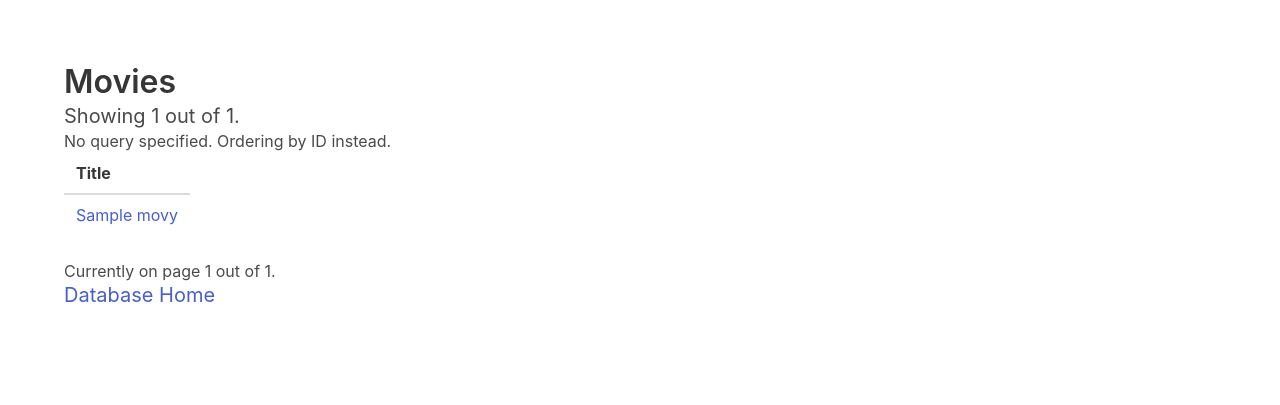
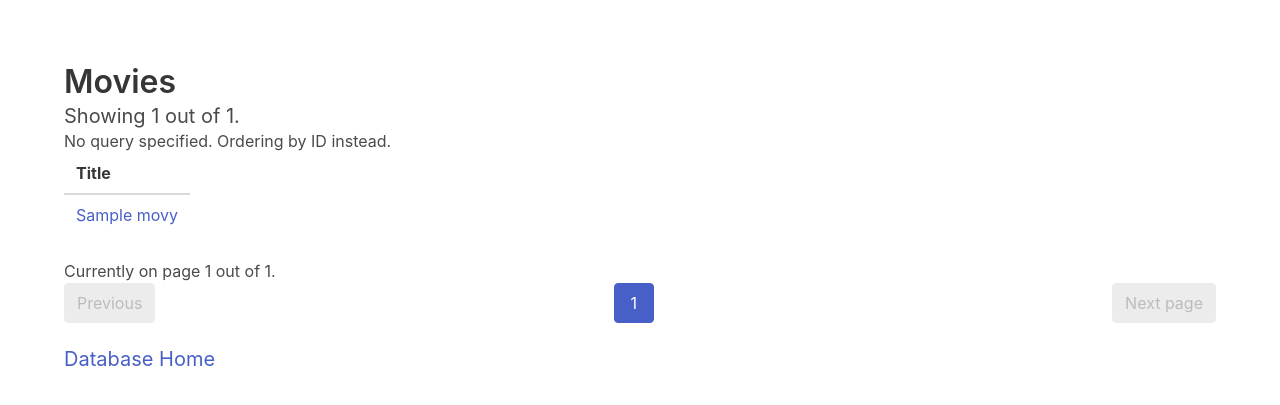
Before and after one commit to zack256/bacon, a Flask app: page /db/movies in a window 1280 px wide. Shown: the top 405 px of the page. Run offline with Flask 2, Linux system fonts and the light colour scheme; tables that the repository leaves empty hold one stand-in row (values such as "Sample post"); parts of the project's set-up code (start-up, migrations or seed data) failed here and were passed over; some libraries are stand-ins or nearby versions.

Commit message:
pagination for the movies page.

```diff
--- /dev/null
+++ b/assets/js/pagination.js
@@ -0,0 +1,11 @@
+function selectCurrentPage (page) {
+    var blocks = document.getElementsByClassName("pagination-link");
+    var block;
+    for (var i = 0; i < blocks.length; i++) {
+        block = blocks[i];
+        if (block.innerHTML == page) {
+            block.classList.add("is-current");
+            break;
+        }
+    }
+}
--- a/templates/db/movies.html
+++ b/templates/db/movies.html
@@ -26,6 +26,50 @@
     </tbody>
 </table>
 <p>Currently on page {{ page }} out of {{ total_pages }}.</p>
+<nav class="pagination is-centered" role="navigation" aria-label="pagination">
+    <a class="pagination-previous" {% if page == 1 %}disabled{% else %}href = "/db/movies/?query={{ query }}&page={{ page - 1 }}"{% endif %}>Previous</a>
+    <a class="pagination-next" {% if page == total_pages %}disabled{% else %}href = "/db/movies/?query={{ query }}&page={{ page + 1 }}"{% endif %}>Next page</a>
+    <ul class="pagination-list">
+        {% if total_pages < 9 %}
+        {% for pg in range(1, total_pages + 1) %}
+        <li><a class="pagination-link" href = "/db/movies/?query={{ query }}&page={{ pg }}">{{ pg }}</a></li>
+        {% endfor %}
+        {% else  %}
+        {% if page < 5 %}
+        {% for pg in range(1, page + 2) %}
+        <li><a class="pagination-link" href = "/db/movies/?query={{ query }}&page={{ pg }}">{{ pg }}</a></li>
+        {% endfor %}
+        <li><span class="pagination-ellipsis">&hellip;</span></li>
+        <li><a class="pagination-link" href = "/db/movies/?query={{ query }}&page={{ total_pages - 1 }}">{{ total_pages - 1 }}</a></li>
+        <li><a class="pagination-link" href = "/db/movies/?query={{ query }}&page={{ total_pages }}">{{ total_pages }}</a></li>
+        {% elif page > total_pages - 4 %}
+        <li><a class="pagination-link" href = "/db/movies/?query={{ query }}&page={{ 1 }}">{{ 1 }}</a></li>
+        <li><a class="pagination-link" href = "/db/movies/?query={{ query }}&page={{ 2 }}">{{ 2 }}</a></li>
+        <li><span class="pagination-ellipsis">&hellip;</span></li>
+        {% for pg in range(page - 1, total_pages + 1) %}
+        <li><a class="pagination-link" href = "/db/movies/?query={{ query }}&page={{ pg }}">{{ pg }}</a></li>
+        {% endfor %}
+        {% else %}
+        <li><a class="pagination-link" href = "/db/movies/?query={{ query }}&page={{ 1 }}">{{ 1 }}</a></li>
+        <li><a class="pagination-link" href = "/db/movies/?query={{ query }}&page={{ 2 }}">{{ 2 }}</a></li>
+        <li><span class="pagination-ellipsis">&hellip;</span></li>
+        <li><a class="pagination-link" href = "/db/movies/?query={{ query }}&page={{ page - 1 }}">{{ page - 1 }}</a></li>
+        <li><a class="pagination-link" href = "/db/movies/?query={{ query }}&page={{ page }}">{{ page }}</a></li>
+        <li><a class="pagination-link" href = "/db/movies/?query={{ query }}&page={{ page + 1 }}">{{ page + 1 }}</a></li>
+        <li><span class="pagination-ellipsis">&hellip;</span></li>
+        <li><a class="pagination-link" href = "/db/movies/?query={{ query }}&page={{ total_pages - 1 }}">{{ total_pages - 1 }}</a></li>
+        <li><a class="pagination-link" href = "/db/movies/?query={{ query }}&page={{ total_pages }}">{{ total_pages }}</a></li>
+        {% endif %}
+        {% endif %}
+    </ul>
+</nav>
 {% endif %}
 <h5 class = "subtitle is-5"><a href = "/db/">Database Home</a></h5>
 {% endblock %}
+{% block more_bottom %}
+<script src = "/assets/js/pagination.js"></script>
+<script>
+    var body = document.getElementsByTagName("BODY")[0];
+    body.onload = function () {selectCurrentPage("{{ page }}");};
+</script>
+{% endblock %}
```
Also changed, not shown: templates/db/actors.html (+7 -0 lines).
